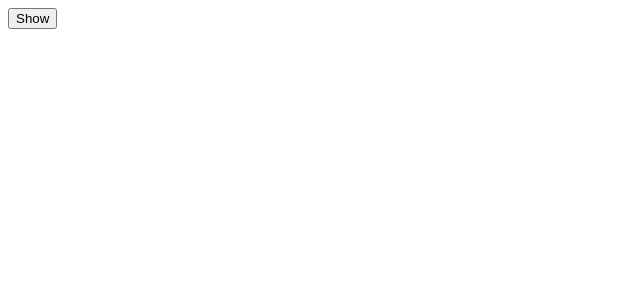
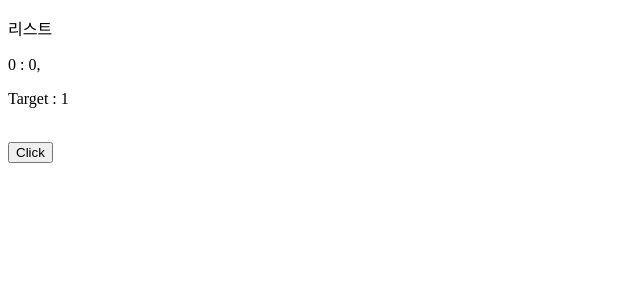
Before and after one commit to Sweet-Pumpkin/practice-create-react-app, a React (Create React App) app: page / in a window 1280 px wide. Shown: the top 300 px of the page, without its empty margins (0-640 px from the left). Built offline with nearby package versions, Linux system fonts and the light colour scheme.

Commit message:
feat: Megabyte School React 특강

```diff
--- a/src/App.js
+++ b/src/App.js
@@ -1,24 +1,34 @@
-import { useState, useEffect } from "react";
-
-function Hello() {
-  function byeFn() {
-    console.log("bye :(")
-  }
-  function hiFn() {
-    console.log("created! :)");
-    return byeFn;
-  }
-  useEffect(hiFn, []);
-  return <h1>Hello</h1>;
-}
+import React, { useState } from "react";
+import "./App.css";
 
 function App() {
-  const [ showing, setShowing ] = useState(false);
-  const onClick = () => setShowing((prev) => !prev)
+  // ES6+ 문법
+  const [List, setList] = useState([0]);
+  const [Target, setTarget] = useState(1);
+  const ListFunction = () => {
+    // let temp = [ ...List ];
+    // temp.push(Target);
+    setList((arr) => [...arr, Target]);
+    setTarget(Target + 1);
+  }
+
   return (
     <div>
-      {showing ? <Hello /> : null}
-      <button onClick={onClick}>{ showing ? "Hide" : "Show" }</button>
+      <p>리스트</p>
+      {
+        List.map((element, index) => {
+          return(
+            <p key={index}>{element} : {index},</p>
+          );
+        })
+      }
+      <p>Target : {Target}</p>
+      <br />
+      <button
+        onClick={ListFunction}
+      >
+        Click
+      </button>
     </div>
   );
 }
--- a/src/App.module.css
+++ /dev/null
@@ -1,4 +0,0 @@
-.title {
-  font-family: -apple-system, BlinkMacSystemFont, 'Segoe UI', Roboto, Oxygen, Ubuntu, Cantarell, 'Open Sans', 'Helvetica Neue', sans-serif;
-  font-size: 18px;
-}
--- a/src/Button.module.css
+++ /dev/null
@@ -1,4 +0,0 @@
-.btn {
-  color: white;
-  background-color: tomato;
-}
--- a/src/index.js
+++ b/src/index.js
@@ -1,6 +1,7 @@
 import { StrictMode } from "react";
 import { createRoot } from "react-dom/client";
 import App from "./App";
+// import TestCom from "./TestCom";
 
 const rootElement = document.getElementById("root");
 const root = createRoot(rootElement);
```
Also changed, not shown: src/Button.js (deleted, +0 -18 lines), src/TestCom.js (added, +9 -0 lines), src/App.css (added).
